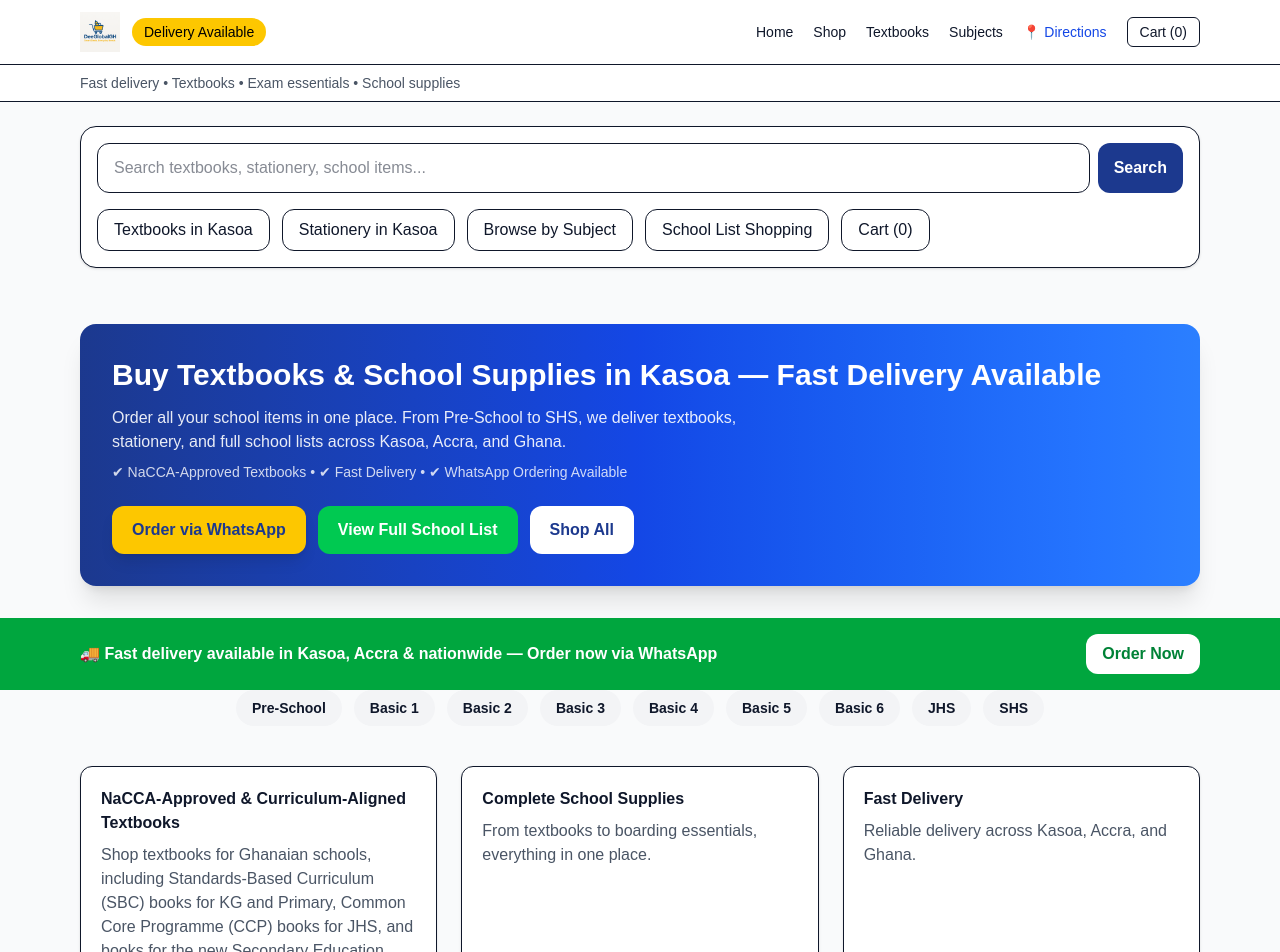
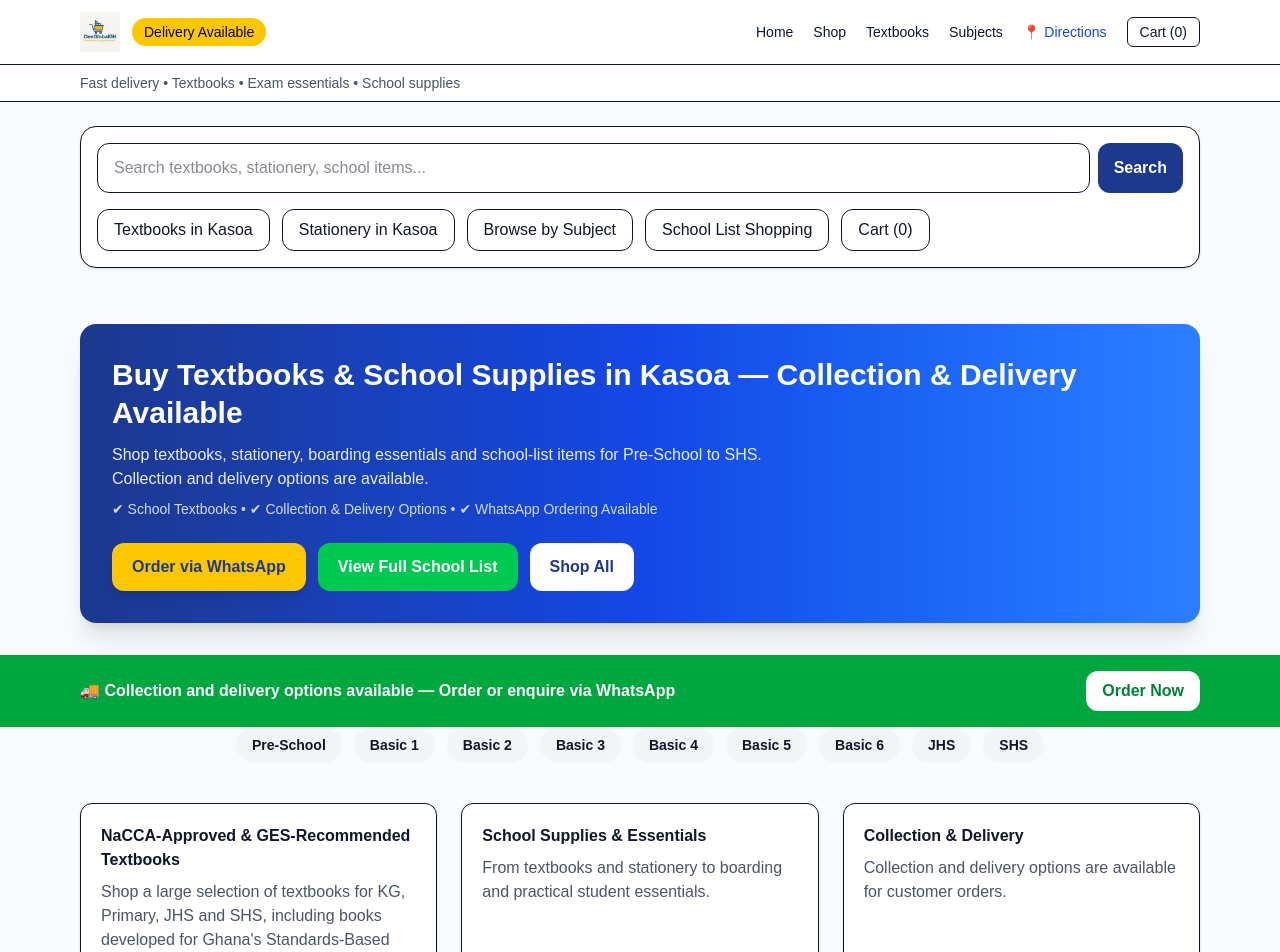
Before and after one commit to dlanquaye/deeglobalgh-website, a Next.js app: page / in a window 1280 px wide. Shown: the top 952 px of the page. Built offline with nearby package versions, Linux system fonts and the light colour scheme; no server answers; the database is empty.

Commit message:
Refine textbook SEO and storefront claims

```diff
--- a/app/HomeClient.tsx
+++ b/app/HomeClient.tsx
@@ -98,15 +98,15 @@ export default function HomeClient({ products = [] }: { products?: HomeProduct[]
         <div className="rounded-2xl bg-gradient-to-r from-blue-900 via-blue-700 to-blue-500 text-white p-8 shadow-xl">
 
           <h1 className="text-3xl font-bold leading-tight">
-  Buy Textbooks & School Supplies in Kasoa — Fast Delivery Available
+  Buy Textbooks & School Supplies in Kasoa — Collection & Delivery Available
 </h1>
 
 <p className="mt-3 max-w-2xl text-white/90">
-  Order all your school items in one place. From Pre-School to SHS, we deliver textbooks, stationery, and full school lists across Kasoa, Accra, and Ghana.
+  Shop textbooks, stationery, boarding essentials and school-list items for Pre-School to SHS. Collection and delivery options are available.
 </p>
 
 <p className="mt-2 text-sm text-white/80 font-medium">
-  ✔ NaCCA-Approved Textbooks • ✔ Fast Delivery • ✔ WhatsApp Ordering Available
+  ✔ School Textbooks • ✔ Collection & Delivery Options • ✔ WhatsApp Ordering Available
 </p>
 
           <div className="mt-6 flex flex-wrap gap-3">
@@ -151,7 +151,7 @@ export default function HomeClient({ products = [] }: { products?: HomeProduct[]
   <div className="mx-auto max-w-6xl px-4 flex flex-col md:flex-row items-center justify-between gap-3">
 
     <p className="font-semibold text-center md:text-left">
-      🚚 Fast delivery available in Kasoa, Accra & nationwide — Order now via WhatsApp
+      🚚 Collection and delivery options available — Order or enquire via WhatsApp
     </p>
 
     <a
@@ -215,23 +215,23 @@ export default function HomeClient({ products = [] }: { products?: HomeProduct[]
       {/* ================= TRUST ================= */}
       <section className="mx-auto max-w-6xl px-4 py-10 grid md:grid-cols-3 gap-6">
         <div className="rounded-xl border p-5 bg-white shadow-sm">
-          <h3 className="font-semibold">NaCCA-Approved & Curriculum-Aligned Textbooks</h3>
+          <h3 className="font-semibold">NaCCA-Approved & GES-Recommended Textbooks</h3>
           <p className="text-gray-600 mt-2">
-            Shop textbooks for Ghanaian schools, including Standards-Based Curriculum (SBC) books for KG and Primary, Common Core Programme (CCP) books for JHS, and books for the new Secondary Education Curriculum.
+            Shop a large selection of textbooks for KG, Primary, JHS and SHS, including books developed for Ghana&apos;s Standards-Based Curriculum (SBC), Common Core Programme (CCP) and Secondary Education Curriculum.
           </p>
         </div>
 
         <div className="rounded-xl border p-5 bg-white shadow-sm">
-          <h3 className="font-semibold">Complete School Supplies</h3>
+          <h3 className="font-semibold">School Supplies & Essentials</h3>
           <p className="text-gray-600 mt-2">
-            From textbooks to boarding essentials, everything in one place.
+            From textbooks and stationery to boarding and practical student essentials.
           </p>
         </div>
 
         <div className="rounded-xl border p-5 bg-white shadow-sm">
-          <h3 className="font-semibold">Fast Delivery</h3>
+          <h3 className="font-semibold">Collection & Delivery</h3>
           <p className="text-gray-600 mt-2">
-            Reliable delivery across Kasoa, Accra, and Ghana.
+            Collection and delivery options are available for customer orders.
           </p>
         </div>
       </section>
--- a/app/category/[slug]/page.tsx
+++ b/app/category/[slug]/page.tsx
@@ -21,13 +21,13 @@ export async function generateMetadata({
   const { slug } = await params;
   const pretty = prettifySlug(slug);
 
-  const title = slug === "textbooks" ? "NaCCA-Approved Textbooks in Ghana | DeeGlobalGH" : `${pretty} | DeeGlobalGH`;
+  const title = slug === "textbooks" ? "NaCCA-Approved & GES-Recommended Textbooks | DeeGlobalGH" : `${pretty} | DeeGlobalGH`;
 
   let description = `Shop ${pretty} in Ghana. Order from DeeGlobalGH for fast delivery in Kasoa and beyond.`;
 
   if (slug === "textbooks") {
     description =
-      "Shop NaCCA-approved textbooks for Ghanaian schools, including Standards-Based Curriculum (SBC), Common Core Programme (CCP) and Secondary Education Curriculum books. Order from DeeGlobalGH in Kasoa.";
+      "Shop a large selection of NaCCA-approved and GES-recommended textbooks for KG, Primary, JHS and SHS, including Standards-Based Curriculum (SBC), Common Core Programme (CCP) and Secondary Education Curriculum books from DeeGlobalGH in Kasoa.";
   }
   if (slug === "story-books") {
     description =
@@ -103,7 +103,7 @@ export default async function CategoryPage({
 
           <p className="mt-2 max-w-2xl text-white/90">
             {slug === "textbooks"
-              ? "Shop NaCCA-approved textbooks for Ghanaian schools, including curriculum-aligned books for KG, Primary, JHS and SHS. Fast delivery across Ghana."
+              ? "Shop a large selection of NaCCA-approved and GES-recommended textbooks for KG, Primary, JHS and SHS, including books for Ghana's Standards-Based Curriculum (SBC), Common Core Programme (CCP) and Secondary Education Curriculum. Collection and delivery options are available."
               : `Shop ${prettifySlug(slug)} and school essentials from DeeGlobalGH in Kasoa. Fast delivery across Ghana.`}
           </p>
 
@@ -273,11 +273,11 @@ export default async function CategoryPage({
       <section className="mx-auto grid max-w-6xl gap-4 px-4 pb-10 md:grid-cols-3">
         <div className="rounded-xl border bg-white p-4">
           <h3 className="font-semibold">
-            {slug === "textbooks" ? "NaCCA-Approved Textbooks" : "School Essentials"}
+            {slug === "textbooks" ? "NaCCA-Approved & GES-Recommended Textbooks" : "School Essentials"}
           </h3>
           <p className="text-sm text-gray-600">
             {slug === "textbooks"
-              ? "Curriculum-aligned textbooks selected for Ghanaian schools."
+              ? "Browse textbooks for Ghanaian schools by level, subject and textbook series, including SBC, CCP and Secondary Education Curriculum titles."
               : "Practical school supplies for students, parents and schools."}
           </p>
         </div>
--- a/app/product/[slug]/page.tsx
+++ b/app/product/[slug]/page.tsx
@@ -347,7 +347,7 @@ Please assist me with delivery.`;
           <div className="mt-6 space-y-2 rounded-xl border bg-white p-4 text-sm">
             {product.categorySlug === "textbooks" && (
               <p>
-                {approvedIcon} NaCCA-Approved &bull; Curriculum-Aligned Textbook
+                {approvedIcon} School Textbook &bull; Curriculum-Related Learning Material
               </p>
             )}
 
--- a/app/stationery-in-kasoa/page.tsx
+++ b/app/stationery-in-kasoa/page.tsx
@@ -3,7 +3,7 @@ export const metadata = {
   title:
     "Stationery in Kasoa | Buy School Supplies in Kasoa | DeeGlobalGH",
   description:
-    "Buy stationery in Kasoa including pens, pencils, rulers, calculators, and school essentials. Fast delivery available in Kasoa.",
+    "Buy stationery in Kasoa including pens, pencils, rulers, calculators and school essentials. Collection and delivery options are available.",
   alternates: {
     canonical: "https://www.shopdeeglobalgh.com/stationery-in-kasoa",
   },
@@ -101,13 +101,13 @@ export default async function StationeryKasoaPage({
 
       <p className="text-gray-600 max-w-2xl mb-4">
         Looking for stationery in Kasoa? DeeGlobalGH provides school supplies
-        for Pre-School, Basic, JHS, and SHS students. Order online and get fast
-        delivery in Kasoa.
+        for Pre-School, Basic, JHS, and SHS students. Order online and choose
+        collection or delivery in Kasoa.
       </p>
 
       <p className="text-gray-600 max-w-2xl mb-6">
         Shop pens, pencils, rulers, erasers, calculators, and other essential
-        school items at affordable prices.
+        school items for everyday learning and school use.
       </p>
 
       <div className="mb-6 flex flex-wrap gap-3">
@@ -232,8 +232,8 @@ export default async function StationeryKasoaPage({
 
         <p className="text-gray-600 mb-3">
           Parents and students in Kasoa can easily buy stationery online from
-          DeeGlobalGH. We provide reliable delivery and a wide range of school
-          supplies.
+          DeeGlobalGH. We provide collection and delivery options for school
+          supplies and stationery items.
         </p>
 
         <p className="text-gray-600">
--- a/app/textbooks-in-kasoa/page.tsx
+++ b/app/textbooks-in-kasoa/page.tsx
@@ -1,7 +1,7 @@
 export const metadata = {
   title: "Textbooks in Kasoa | Buy School Books in Kasoa - DeeGlobalGH",
   description:
-    "Buy textbooks in Kasoa for Basic, JHS, and SHS. Fast delivery available. Order school books online in Kasoa today.",
+    "Buy a large selection of NaCCA-approved and GES-recommended textbooks in Kasoa for Pre-School, Basic, JHS and SHS, including SBC, CCP and Secondary Education Curriculum books.",
   alternates: {
     canonical: "https://www.shopdeeglobalgh.com/textbooks-in-kasoa",
   },
@@ -96,13 +96,13 @@ export default async function TextbooksKasoaPage({
       </h1>
 
       <p className="text-gray-600 max-w-2xl mb-4">
-        Looking for textbooks in Kasoa? DeeGlobalGH provides approved textbooks
-        for Pre-School, Basic 1–6, JHS, and SHS students. Order online and get
-        fast delivery in Kasoa.
+        Looking for textbooks in Kasoa? DeeGlobalGH stocks a large selection of NaCCA-approved and GES-recommended textbooks
+        for Pre-School, Basic 1–6, JHS, and SHS students. These include books for Ghana's Standards-Based Curriculum (SBC), Common Core Programme (CCP) and Secondary Education Curriculum. Order online and choose
+        collection or delivery in Kasoa.
       </p>
 
       <p className="text-gray-600 max-w-2xl mb-6">
-        We stock Ghana Education Service recommended textbooks, exam materials,
+        Browse school books by level, subject and textbook series, together with exam materials,
         and learning resources to help students succeed.
       </p>
 
@@ -236,13 +236,13 @@ export default async function TextbooksKasoaPage({
 
         <p className="text-gray-600 mb-3">
           Parents and students in Kasoa can easily order textbooks online from
-          DeeGlobalGH. We offer fast delivery and a wide range of textbooks for
-          all levels.
+          DeeGlobalGH. We offer collection and delivery options, with NaCCA-approved and GES-recommended textbooks for
+          different school levels.
         </p>
 
         <p className="text-gray-600">
-          Whether you need Basic school textbooks, JHS materials, or SHS approved
-          books, you can find them here and order quickly for delivery.
+          Whether you need Standards-Based Curriculum books, Common Core Programme textbooks, JHS materials, or SHS
+          books, you can browse the available selection and order for collection or delivery.
         </p>
       </div>
 
```
